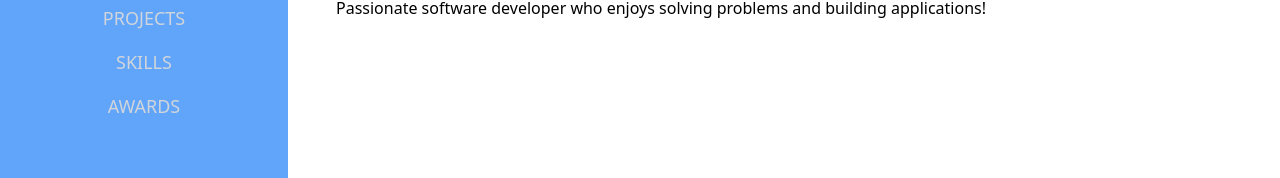
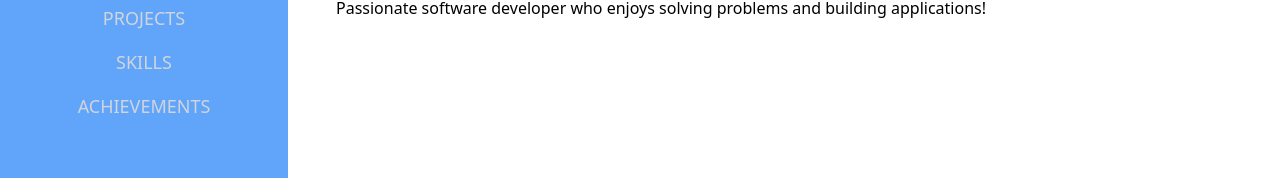
Before and after one commit to pyke-jason/portfolio-website, a Next.js app: page / in a window 1280 px wide. Shown: the part 476-654 px from the top of the page. Built offline with nearby package versions, Linux system fonts and the light colour scheme.

Commit message:
rename awards to achievements

```diff
--- a/pages/index.tsx
+++ b/pages/index.tsx
@@ -14,7 +14,7 @@ export default function Home() {
     { title: "Education", url: "education", "component": Experience },
     { title: "Projects", url: "projects", "component": Projects },
     { title: "Skills", url: "skills", "component": Skills },
-    { title: "Awards", url: "awards", "component": Achievements },
+    { title: "Achievements", url: "awards", "component": Achievements },
   ];
   return <>
     {<div className="md:flex">
```
